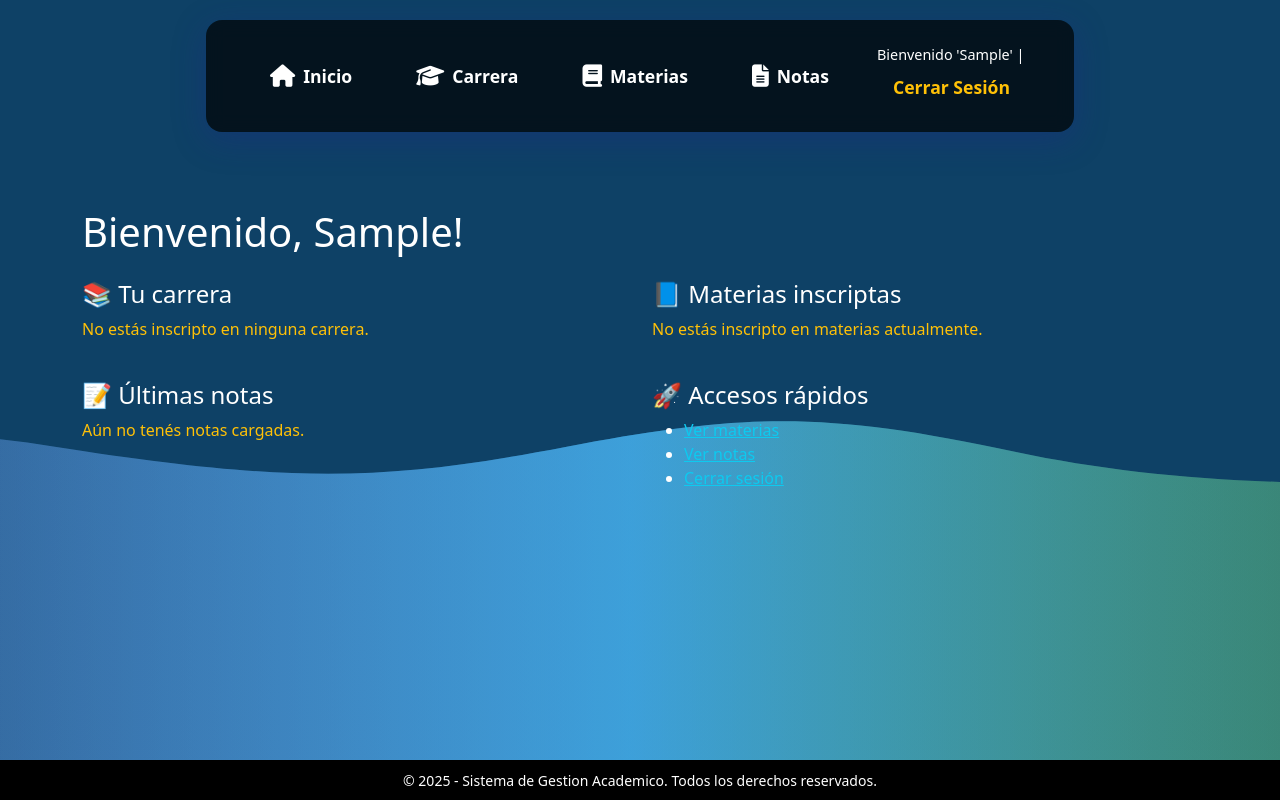
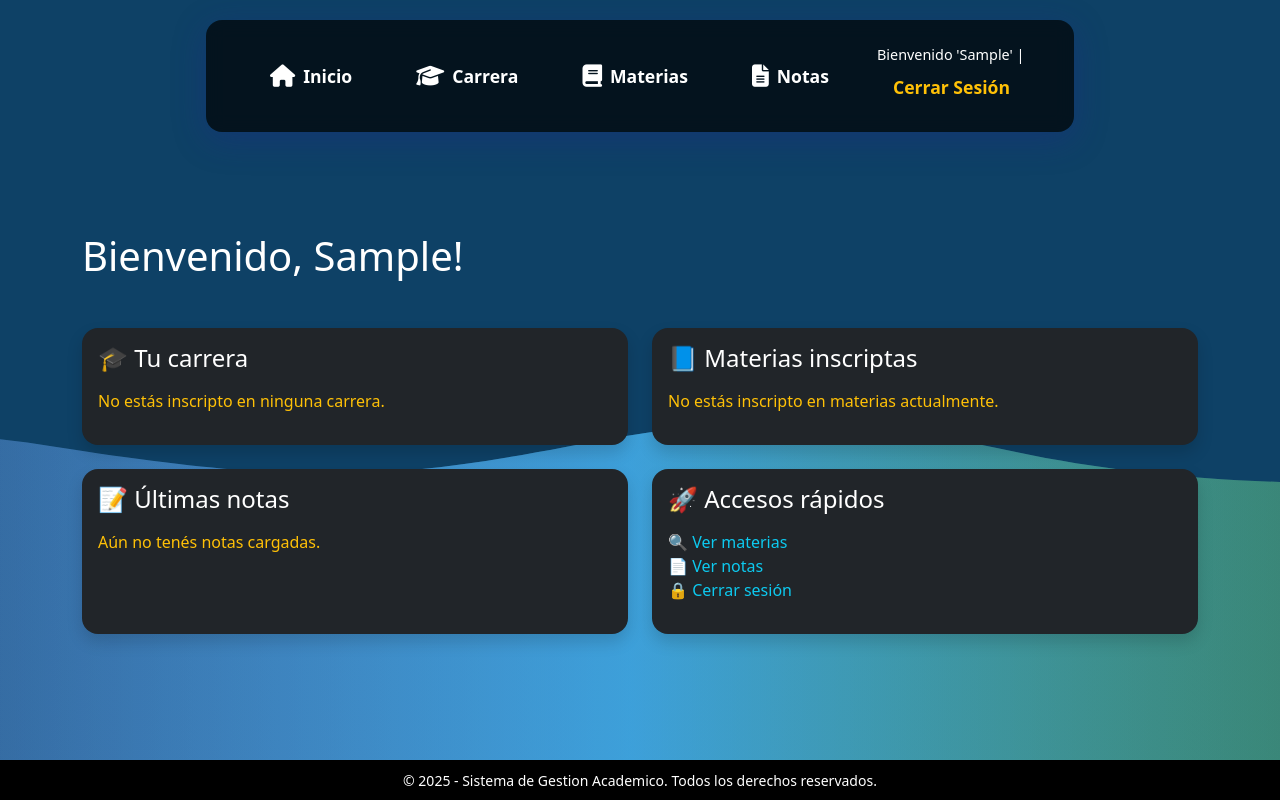
Before and after one commit to UTN-BDA/gestion_academica, a Django app: page /inicio/ in a window 1280 px wide. Run offline with Django 4.2, Linux system fonts and the light colour scheme; the visitor is signed in with stand-in values (Sample User, id 1); data that the repository does not hold is empty.

Commit message:
add style user home

```diff
--- a/usuarios/templates/usuarios/user_home.html
+++ b/usuarios/templates/usuarios/user_home.html
@@ -1,23 +1,34 @@
 {% extends 'app/base_user.html' %}
+
 {% block content %}
-<div class="container mt-4 text-white">
-    <h1 class="mb-4">Bienvenido, {{ request.user.first_name }}!</h1>
+<div class="container mt-5">
+    <h1 class="mb-5 text-white">Bienvenido, {{ request.user.first_name }}!</h1>
 
-    <div class="row">
+    <div class="row g-4">
+
+        <!-- Tarjeta de Carrera -->
         <div class="col-md-6">
-            <h4>📚 Tu carrera</h4>
+            <div class="card bg-dark text-white shadow rounded-4 h-100 border-0">
+                <div class="card-body">
+                    <h4 class="card-title mb-3">🎓 Tu carrera</h4>
                     {% if carrera %}
-                <p>{{ carrera.name }}</p>
+                        <p class="card-text fs-5">{{ carrera.name }}</p>
                     {% else %}
-                <p class="text-warning">No estás inscripto en ninguna carrera.</p>
+                        <p class="card-text text-warning">No estás inscripto en ninguna carrera.</p>
                     {% endif %}
                 </div>
+            </div>
+        </div>
+
+        <!-- Tarjeta de Materias -->
         <div class="col-md-6">
-            <h4>📘 Materias inscriptas</h4>
+            <div class="card bg-dark text-white shadow rounded-4 h-100 border-0">
+                <div class="card-body">
+                    <h4 class="card-title mb-3">📘 Materias inscriptas</h4>
                     {% if inscripciones %}
-                <ul>
+                        <ul class="list-group list-group-flush">
                             {% for ins in inscripciones %}
-                        <li>{{ ins.materia.nombre }}</li>
+                                <li class="list-group-item bg-dark text-white border-0">{{ ins.materia.nombre }}</li>
                             {% endfor %}
                         </ul>
                     {% else %}
@@ -25,28 +36,42 @@
                     {% endif %}
                 </div>
             </div>
+        </div>
 
-    <div class="row mt-4">
+        <!-- Tarjeta de Últimas notas -->
         <div class="col-md-6">
-            <h4>📝 Últimas notas</h4>
+            <div class="card bg-dark text-white shadow rounded-4 h-100 border-0">
+                <div class="card-body">
+                    <h4 class="card-title mb-3">📝 Últimas notas</h4>
                     {% if notas %}
-                <ul>
+                        <ul class="list-group list-group-flush">
                             {% for nota in notas %}
-                        <li>{{ nota.inscripcion.materia.nombre }}: <strong>{{ nota.nota }}</strong></li>
+                                <li class="list-group-item bg-dark text-white border-0">
+                                    {{ nota.inscripcion.materia.nombre }}: <strong>{{ nota.nota }}</strong>
+                                </li>
                             {% endfor %}
                         </ul>
                     {% else %}
                         <p class="text-warning">Aún no tenés notas cargadas.</p>
                     {% endif %}
                 </div>
+            </div>
+        </div>
+
+        <!-- Tarjeta de Accesos rápidos -->
         <div class="col-md-6">
-            <h4>🚀 Accesos rápidos</h4>
-            <ul>
-                <li><a href="{% url 'materias:materias_usuario' %}" class="text-info">Ver materias</a></li>
-                <li><a href="{% url 'inscripciones:lista_notas' %}" class="text-info">Ver notas</a></li>
-                <li><a href="{% url 'usuarios:logout' %}" class="text-info">Cerrar sesión</a></li>
+            <div class="card bg-dark text-white shadow rounded-4 h-100 border-0">
+                <div class="card-body">
+                    <h4 class="card-title mb-3">🚀 Accesos rápidos</h4>
+                    <ul class="list-unstyled">
+                        <li><a href="{% url 'materias:materias_usuario' %}" class="text-info text-decoration-none">🔍 Ver materias</a></li>
+                        <li><a href="{% url 'inscripciones:lista_notas' %}" class="text-info text-decoration-none">📄 Ver notas</a></li>
+                        <li><a href="{% url 'usuarios:logout' %}" class="text-info text-decoration-none">🔒 Cerrar sesión</a></li>
                     </ul>
                 </div>
             </div>
         </div>
+
+    </div>
+</div>
 {% endblock %}
```
Lines whose indentation alone changed are shown as unchanged.
